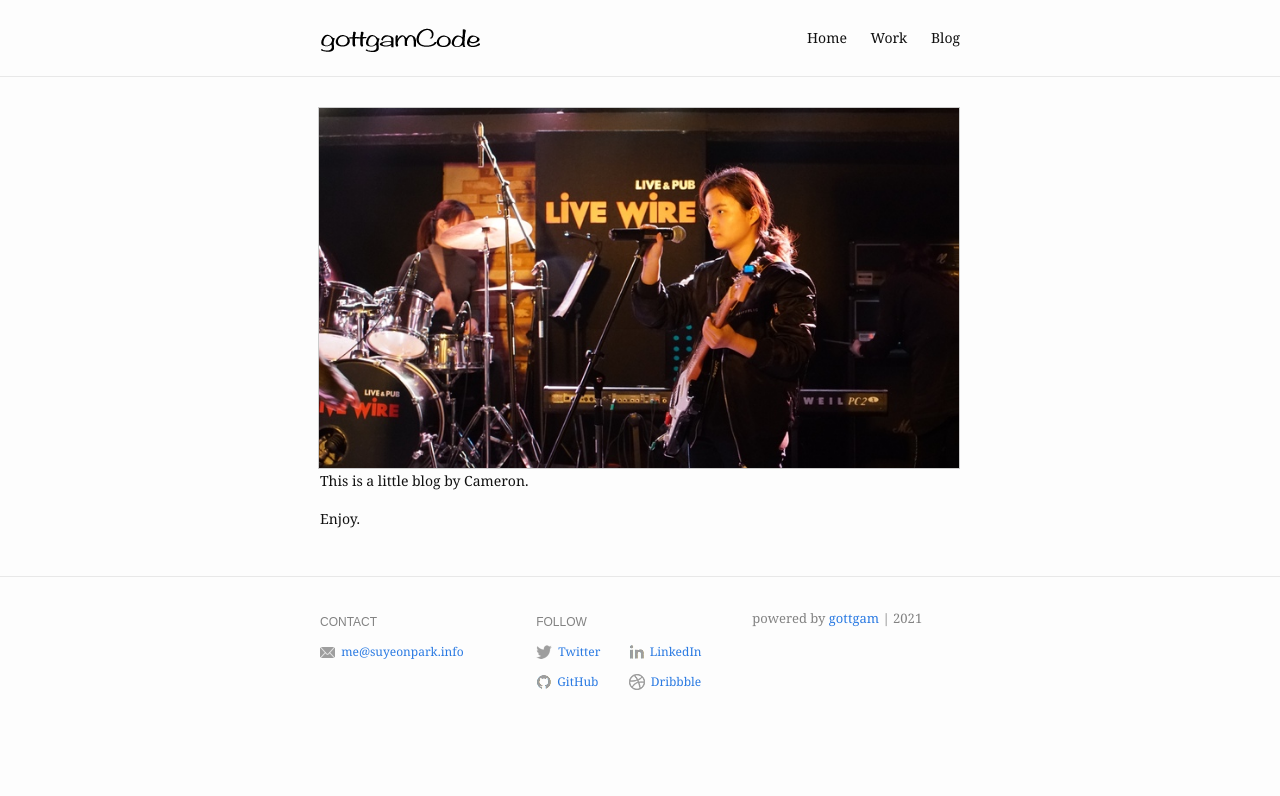
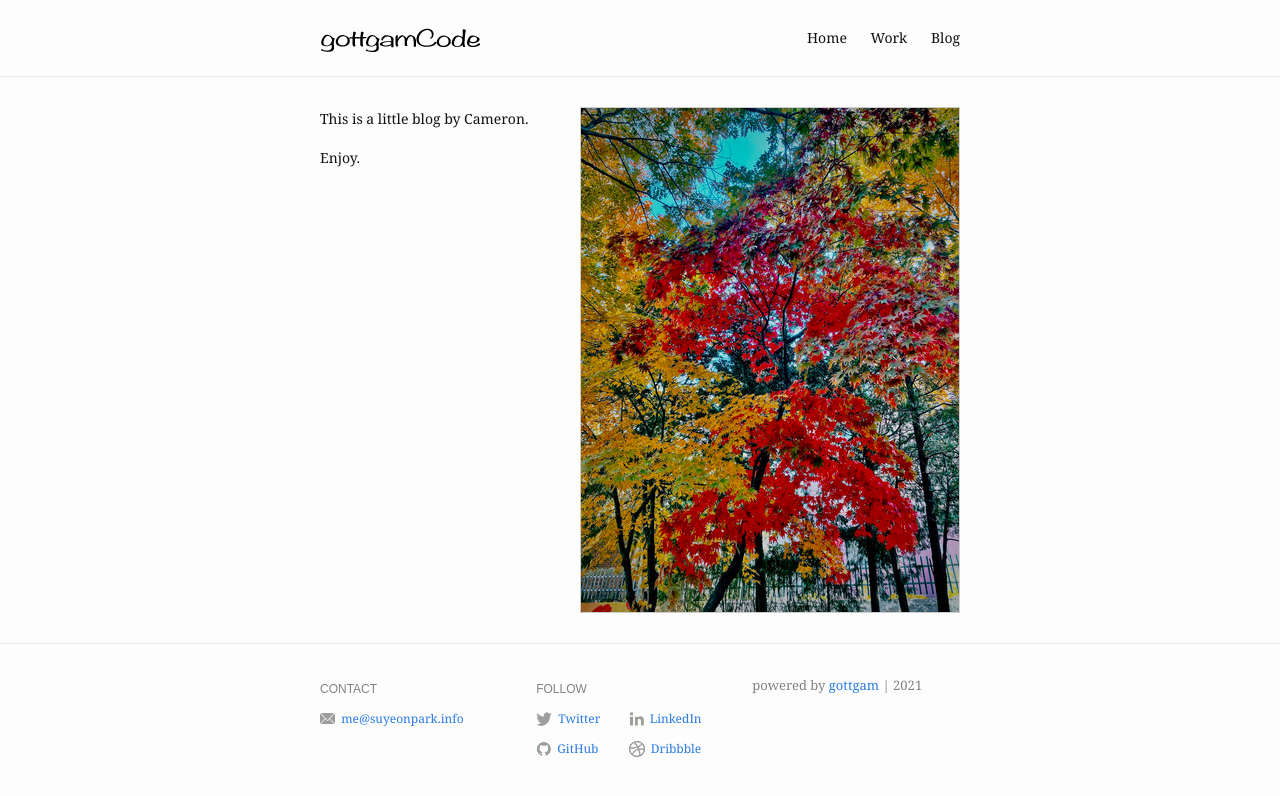
Before and after one commit to gottgam/gottgam.github.io, a Jekyll site: the page built from index.md, in a window 1280 px wide. Shown: the top 796 px of the page. Built offline with Jekyll 4.4.1, drawn with Linux system fonts in a browser that asks for light colours.

Commit message:
Update index.md

```diff
--- a/index.md
+++ b/index.md
@@ -1,8 +1,8 @@
 ---
 layout: home
 profile_picture:
-  src: /assets/img/profile-pic.jpg
-  alt: Cameron Park
+  src: /assets/img/profile-pic.jpeg
+  alt: Autumn by Cameron Park
 ---
 
 <p>
```
